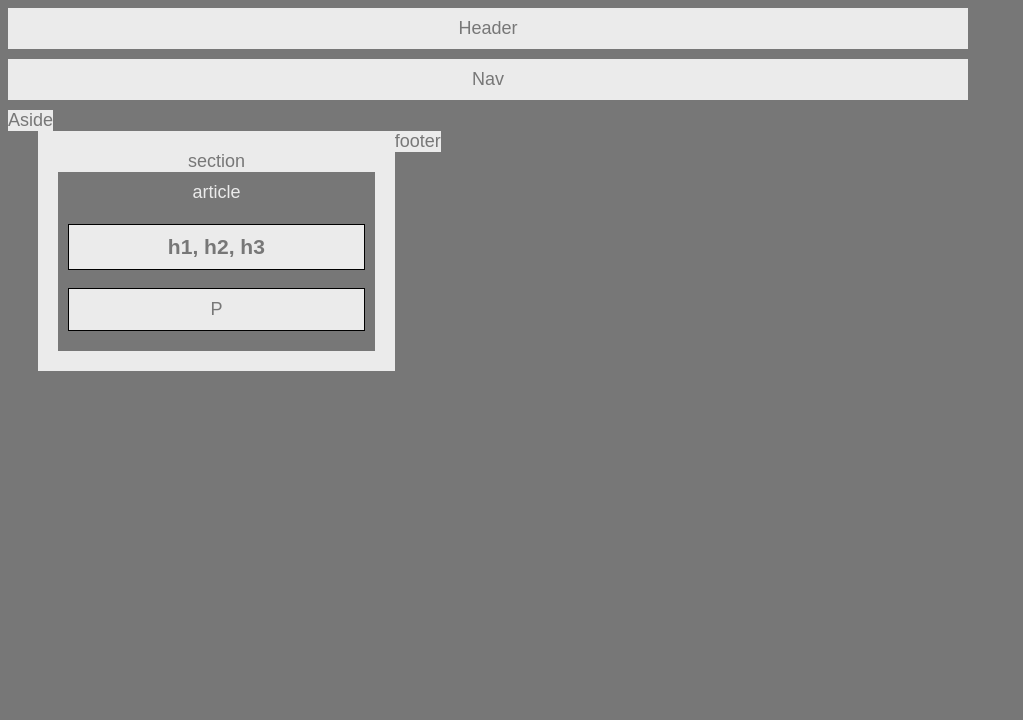
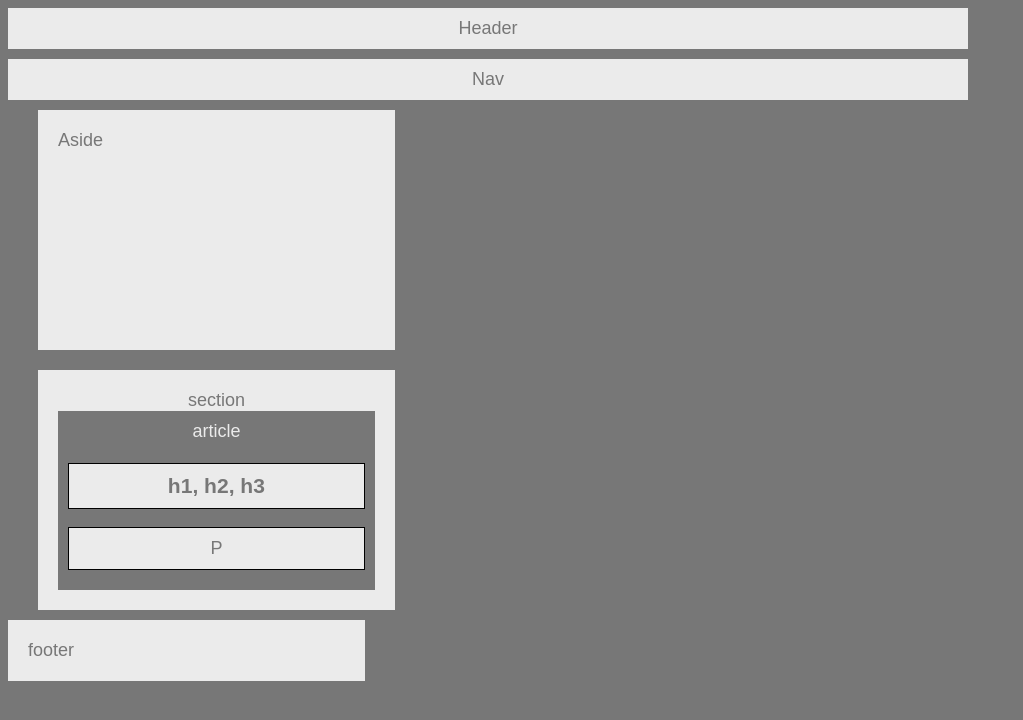
Before and after one commit to SOTEC1/hw-wireframe, a plain HTML site: page index.html in a window 1280 px wide. Shown: the whole page, without its empty margins (0-1023 px from the left). Drawn offline with Linux system fonts and the light colour scheme.

Commit message:
saving css

```diff
--- a/style.css
+++ b/style.css
@@ -44,4 +44,13 @@ section{
 
 aside, footer {
   float: left;
+  margin-bottom: 20px;
+  padding: 20px;
+  clear: both;
+  width: 33%;
 }
+
+aside{
+  height: 200px;
+  margin-left: 30px;
+}
```
